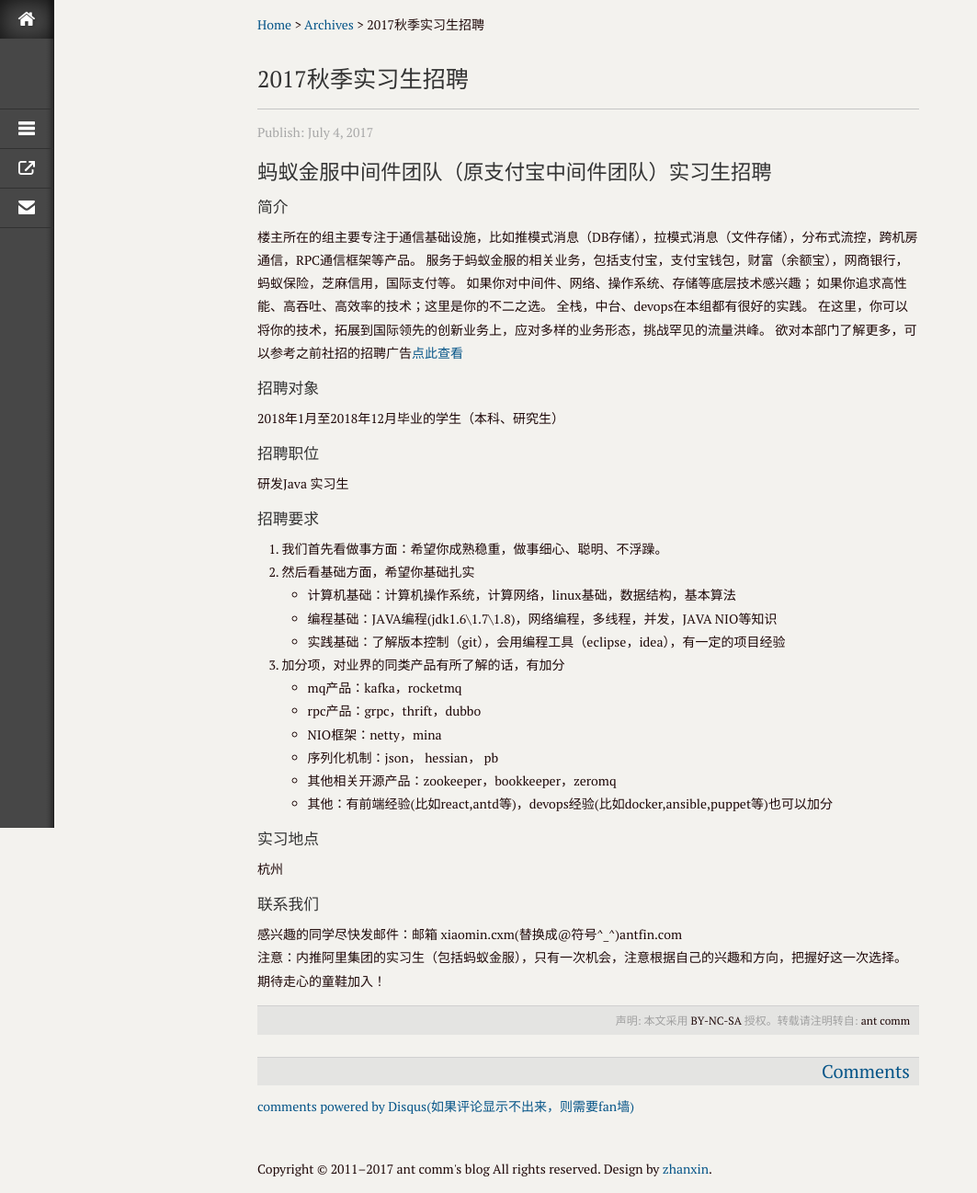
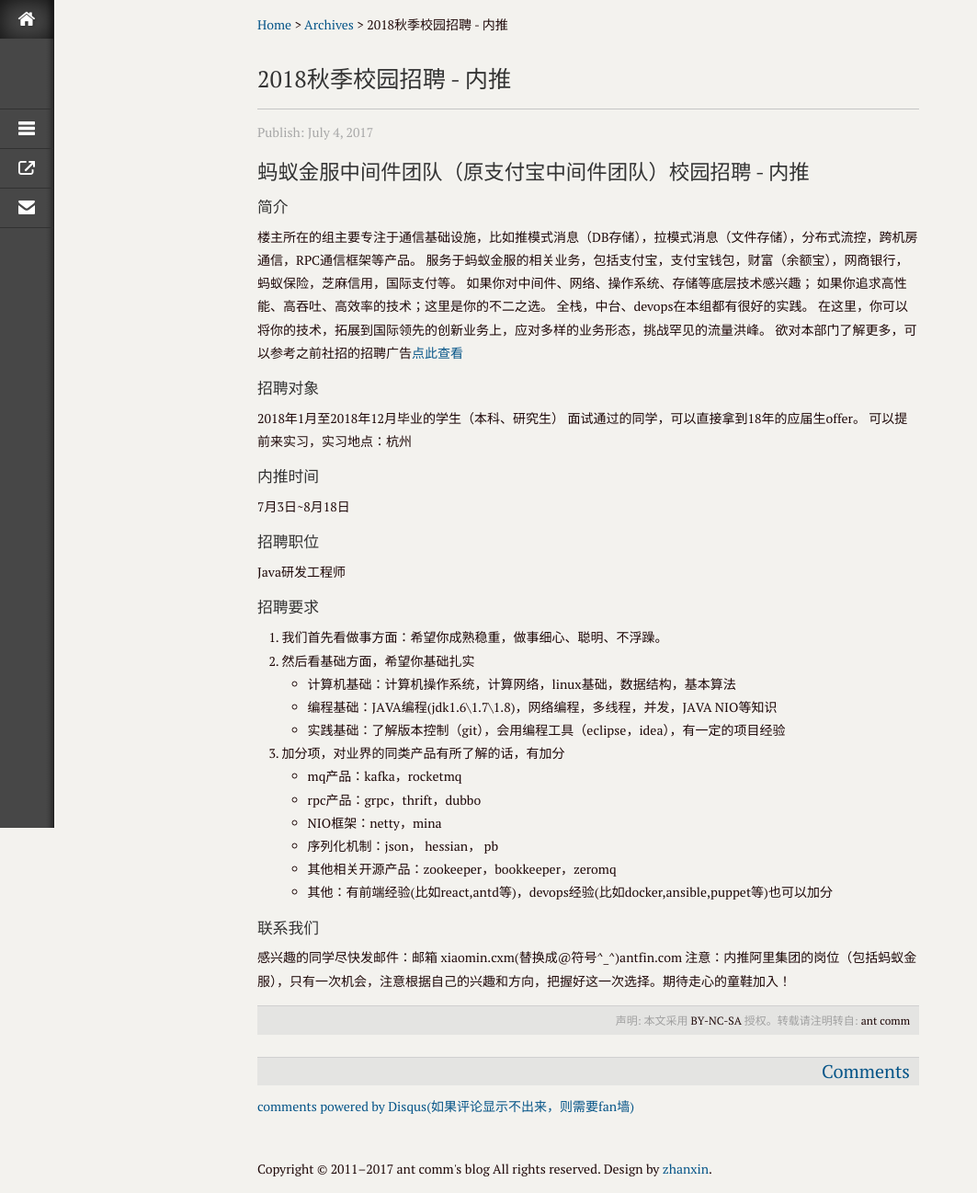
Before and after one commit to xmtsui/recruit, a Jekyll site: the page built from _posts/2017/2017-07-04-2017_autumn_intern.md, in a window 1280 px wide. Shown: the whole page at 92% size, without its empty margins (0-1063 px from the left). Built offline with Jekyll 4.4.1, drawn with Linux system fonts in a browser that asks for light colours; comment, search, counter and statistics services are not loaded.

Commit message:
modify by quickcommint

```diff
--- a/_posts/2017/2017-07-04-2017_autumn_intern.md
+++ b/_posts/2017/2017-07-04-2017_autumn_intern.md
@@ -1,11 +1,11 @@
 ---
 layout: post
-title: [2017秋季实习生招聘]
+title: [2018秋季校园招聘 - 内推]
 categories:
   - intern
 ---
 
-## 蚂蚁金服中间件团队（原支付宝中间件团队）实习生招聘
+## 蚂蚁金服中间件团队（原支付宝中间件团队）校园招聘 - 内推
 #### 简介
 楼主所在的组主要专注于通信基础设施，比如推模式消息（DB存储），拉模式消息（文件存储），分布式流控，跨机房通信，RPC通信框架等产品。
 服务于蚂蚁金服的相关业务，包括支付宝，支付宝钱包，财富（余额宝），网商银行，蚂蚁保险，芝麻信用，国际支付等。
@@ -17,9 +17,14 @@
 
 #### 招聘对象
 2018年1月至2018年12月毕业的学生（本科、研究生）
+面试通过的同学，可以直接拿到18年的应届生offer。
+可以提前来实习，实习地点：杭州
+
+#### 内推时间
+7月3日~8月18日
 
 #### 招聘职位
-研发Java 实习生
+Java研发工程师
 
 #### 招聘要求
 1. 我们首先看做事方面：希望你成熟稳重，做事细心、聪明、不浮躁。
@@ -35,9 +40,6 @@
    * 其他相关开源产品：zookeeper，bookkeeper，zeromq
    * 其他：有前端经验(比如react,antd等)，devops经验(比如docker,ansible,puppet等)也可以加分
 
-#### 实习地点
-杭州
-
 #### 联系我们
 感兴趣的同学尽快发邮件：邮箱 xiaomin.cxm(替换成@符号^_^)antfin.com
-注意：内推阿里集团的实习生（包括蚂蚁金服），只有一次机会，注意根据自己的兴趣和方向，把握好这一次选择。期待走心的童鞋加入！
+注意：内推阿里集团的岗位（包括蚂蚁金服），只有一次机会，注意根据自己的兴趣和方向，把握好这一次选择。期待走心的童鞋加入！
```
